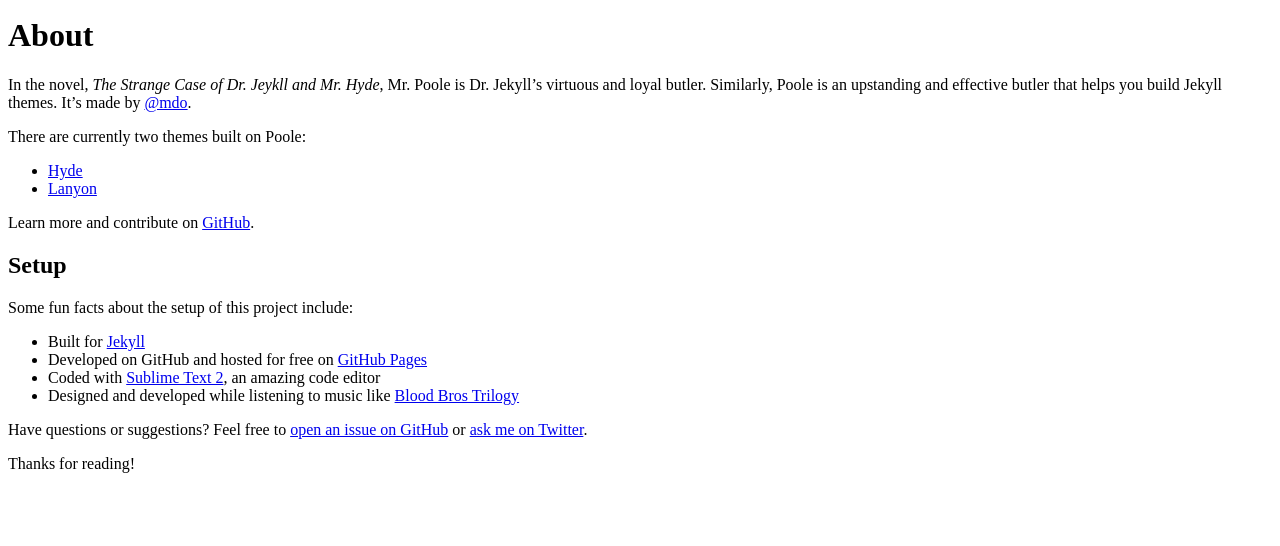
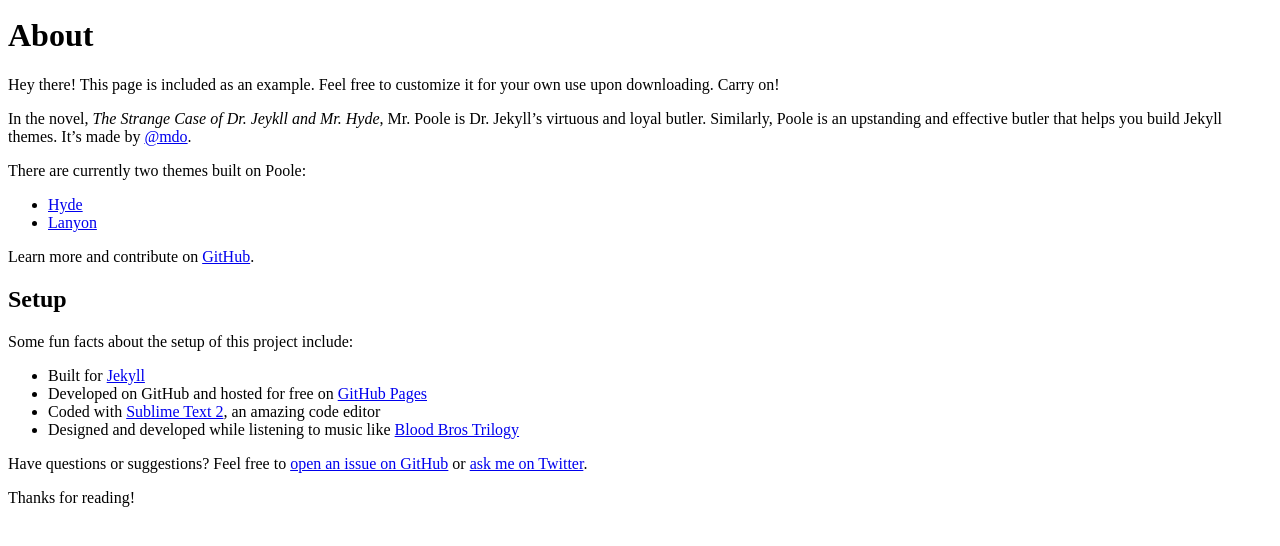
Before and after one commit to abulatek/abulatek.github.io, a Jekyll site: the page built from about.md, in a window 1280 px wide, cut to the strip 112-658 px from the top of the page. Built offline with Jekyll 4.4.1, drawn with Linux system fonts in a browser that asks for light colours.

Commit message:
Trying to troubleshoot lack of formatting

```diff
--- a/about.md
+++ b/about.md
@@ -2,6 +2,10 @@
 layout: page
 title: About
 ---
+
+<p class="message">
+  Hey there! This page is included as an example. Feel free to customize it for your own use upon downloading. Carry on!
+</p>
 
 In the novel, *The Strange Case of Dr. Jeykll and Mr. Hyde*, Mr. Poole is Dr. Jekyll's virtuous and loyal butler. Similarly, Poole is an upstanding and effective butler that helps you build Jekyll themes. It's made by [@mdo](https://twitter.com/mdo).
 
```
